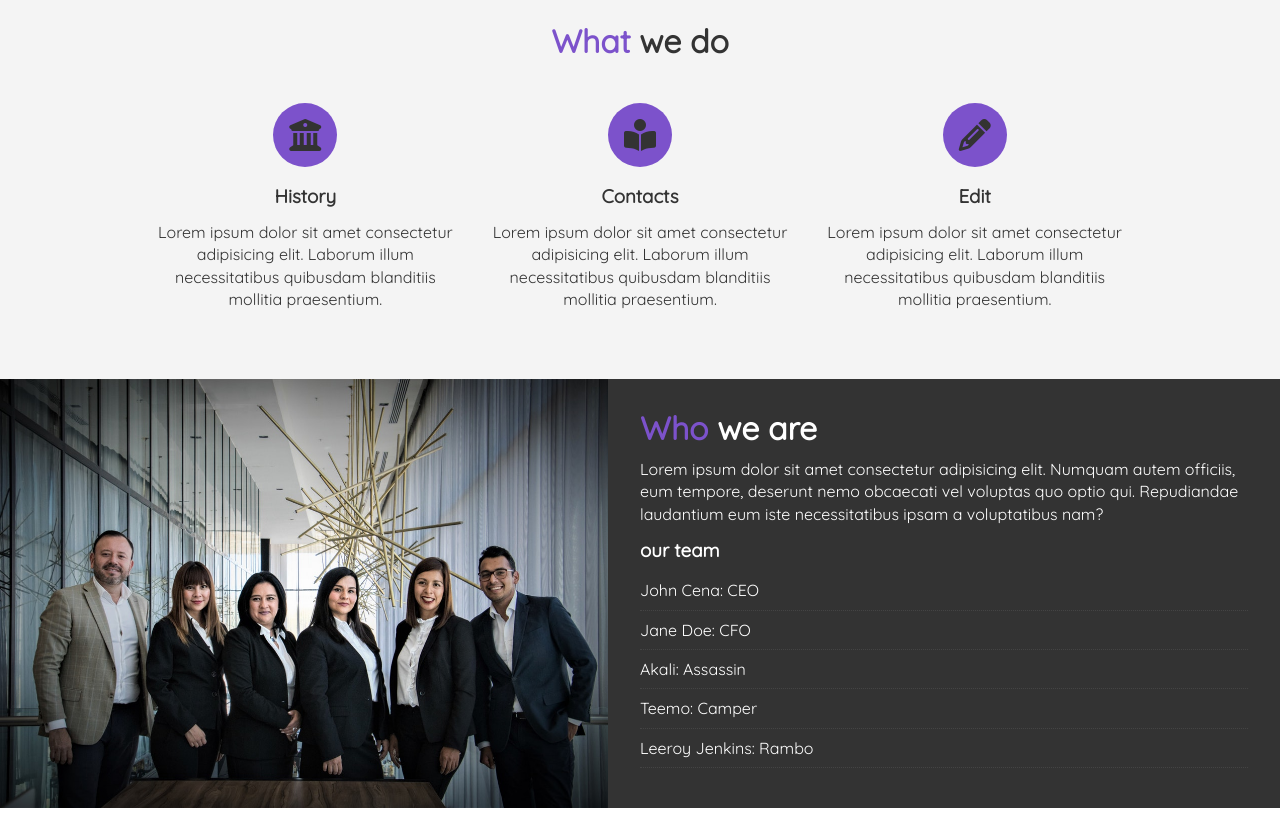
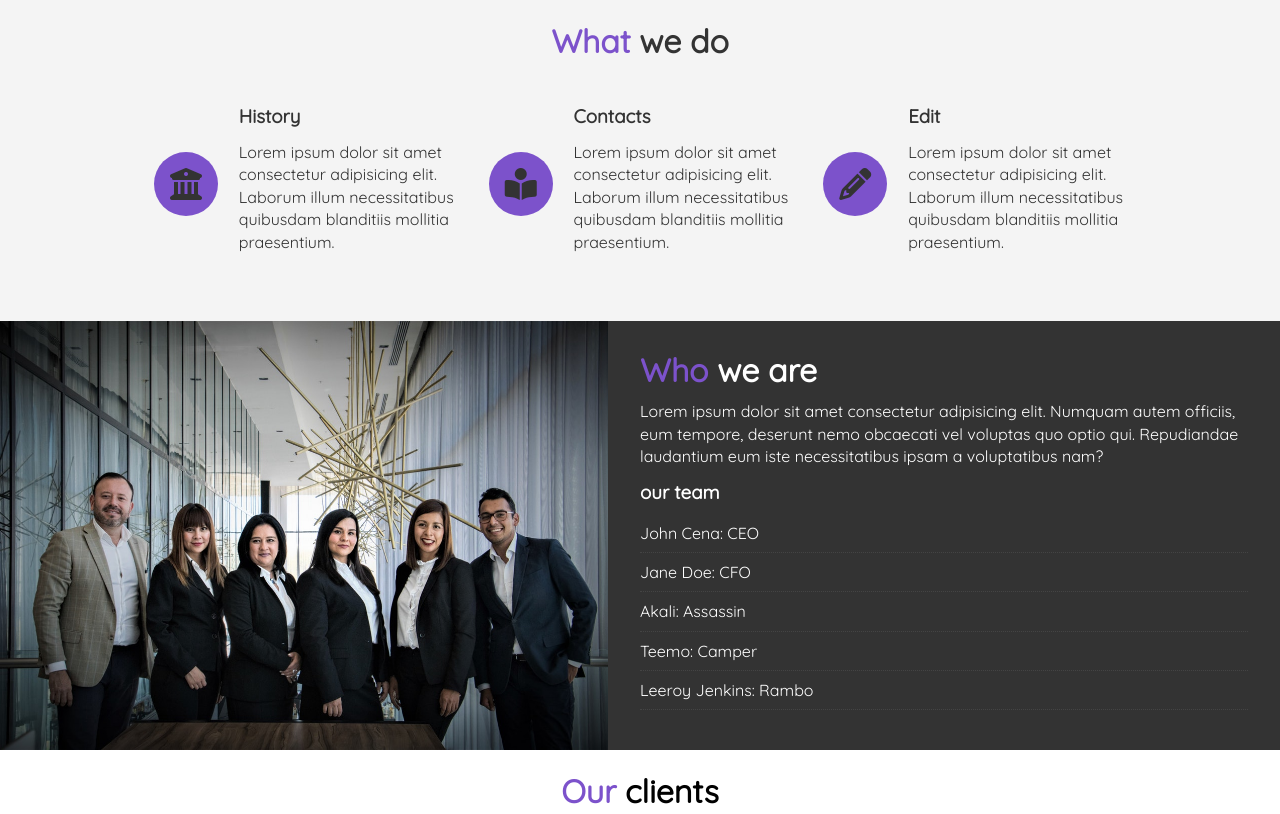
Before and after one commit to day1park/weird-flex-box-but-ok, a plain HTML site: page index.html in a window 1280 px wide. Shown: the part 866-1680 px from the top of the page. Drawn offline with nearby package versions, Linux system fonts and the light colour scheme; some packages are replaced by stand-ins of ours.

Commit message:
move icon position to left, change map to flex 2 on widescreen

```diff
--- a/css/widescreen.css
+++ b/css/widescreen.css
@@ -0,0 +1,17 @@
+/* Align icon to left */
+#what .items .item {
+  display: flex;
+  text-align: left;
+}
+
+/* position icon */
+#what .items .item i {
+  margin-right: 1.3rem;
+  align-self: center;
+  margin-bottom: 0;
+}
+
+/* change map from flex 1 to flex 2 */
+#contact .map {
+  flex: 2;
+}
--- a/index.html
+++ b/index.html
@@ -8,6 +8,7 @@
       src="https://kit.fontawesome.com/18e200677e.js"
       crossorigin="anonymous"
     ></script>
+    <link rel="stylesheet" href="css/style.css" />
     <link
       rel="stylesheet"
       media="screen and (max-width: 768px)"
@@ -18,7 +19,6 @@
       media="screen and (min-width: 1100px)"
       href="css/widescreen.css"
     />
-    <link rel="stylesheet" href="css/style.css" />
     <title>Flexin' | Allday Erday</title>
   </head>
   <body id="home">
```
